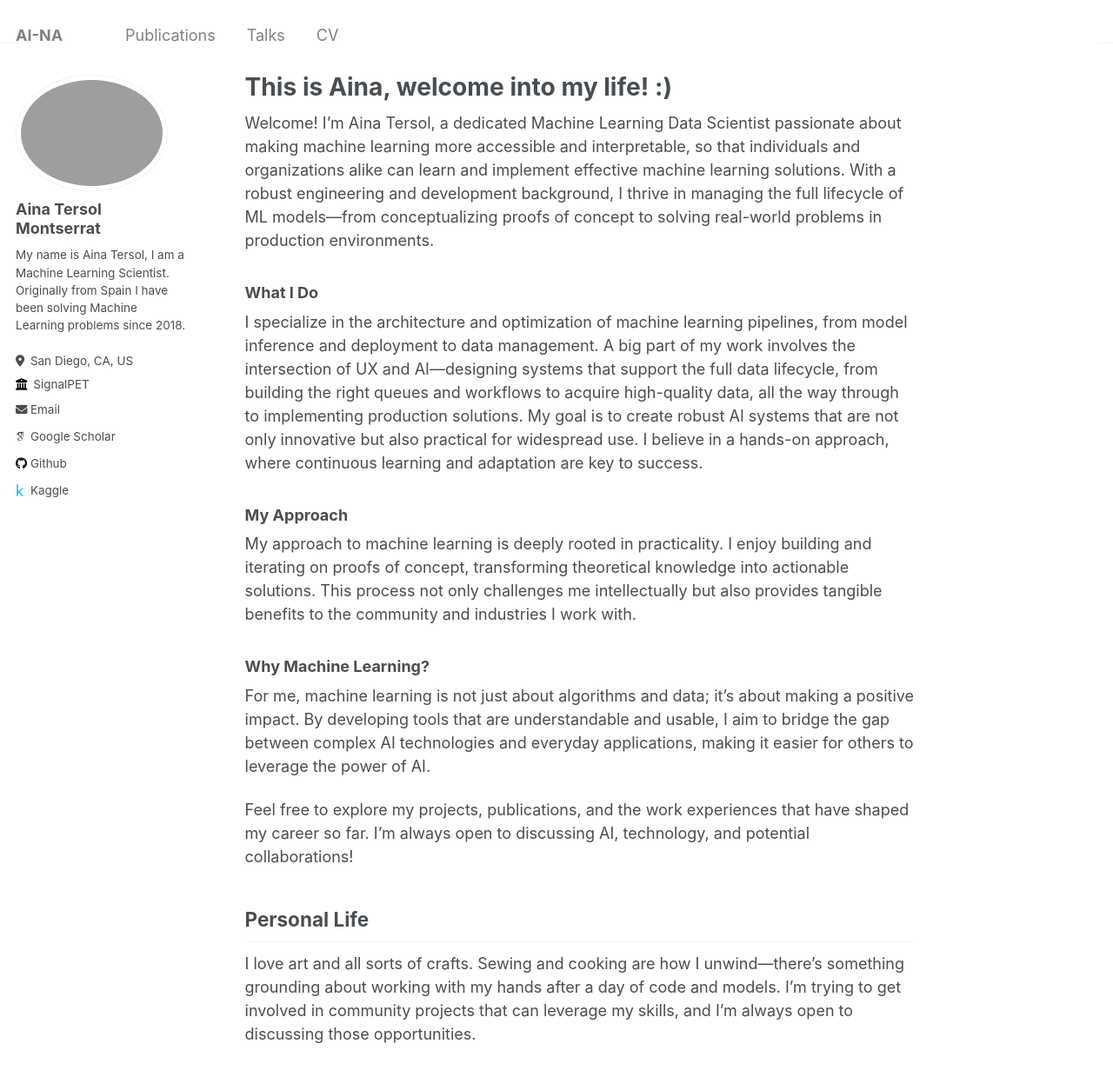
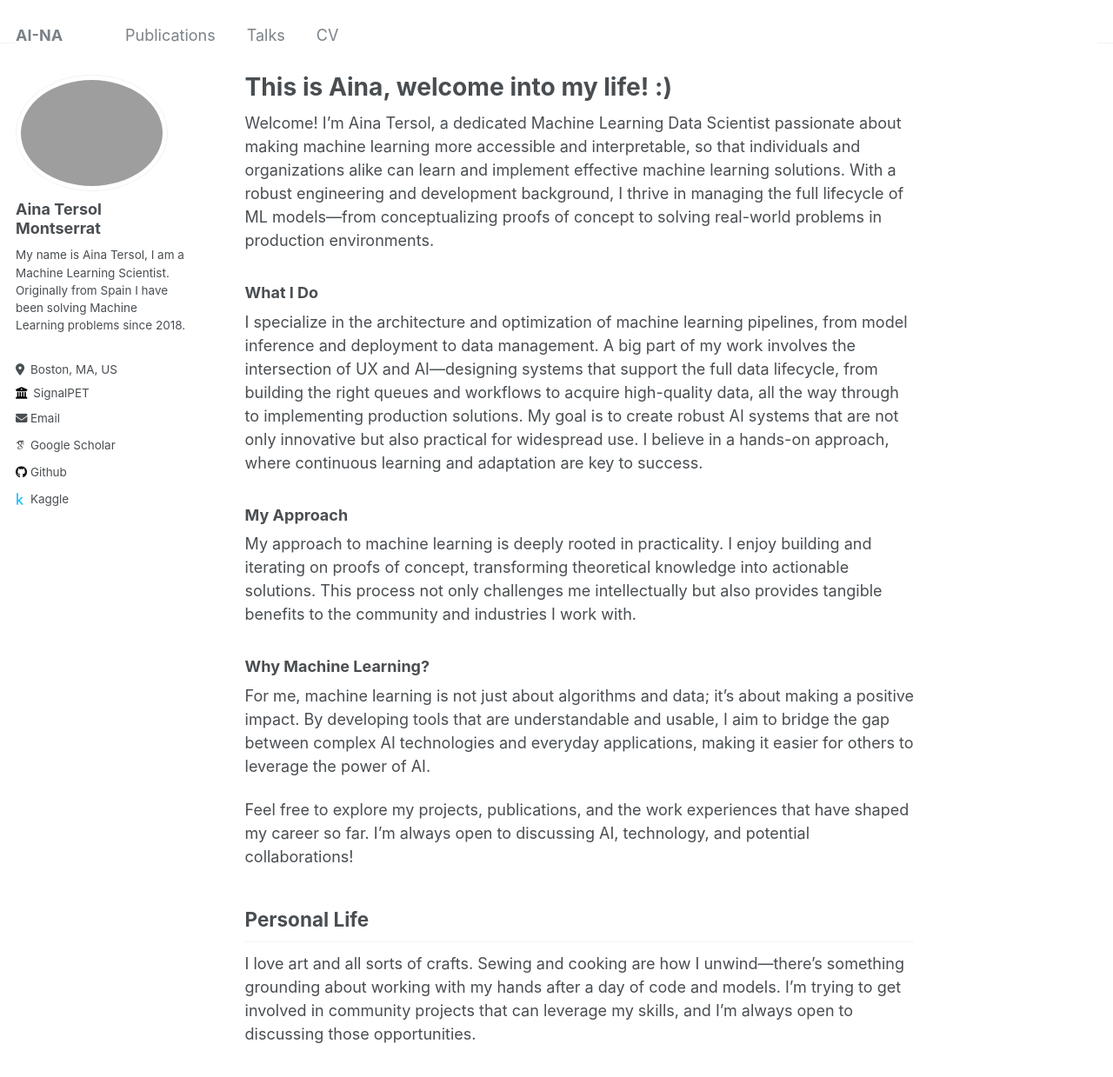
Before and after one commit to ainatersol/ainatersol.github.io, a Jekyll site: the page built from _pages/about.md, in a window 1280 px wide and 1400 px high. Shown: the top 1239 px of the window at 87% size. Built offline with Jekyll 4.4.1, drawn with Linux system fonts in a browser that asks for light colours; some web fonts are replaced.

Commit message:
update sidebar and location

```diff
--- a/_config.yml
+++ b/_config.yml
@@ -25,7 +25,7 @@ author:
   name             : "Aina Tersol Montserrat"
   pronouns         : # example: "she/her"
   bio              : "My name is Aina Tersol, I am a Machine Learning Scientist. Originally from Spain I have been solving Machine Learning problems since 2018."
-  location         : "San Diego, CA, US"
+  location         : "Boston, MA, US"
   employer         : "SignalPET"
   uri              : # URL
   email            : "aina.tersol@gmail.com"
--- a/_sass/_sidebar.scss
+++ b/_sass/_sidebar.scss
@@ -11,7 +11,7 @@
           transform: translate3d(0, 0 , 0);
 
   @include clearfix();
-  margin-bottom: 1em;
+  margin-bottom: 2em;
 
   @media screen and (min-width: $sidebar-min-width) {
     height: 100vh;
@@ -149,7 +149,7 @@
 
   @include breakpoint($large) {
     margin-top: 10px;
-    margin-bottom: 20px;
+    margin-bottom: 30px;
   }
 }
 
```
